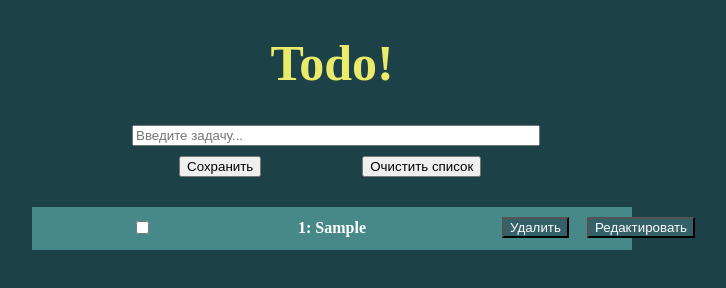
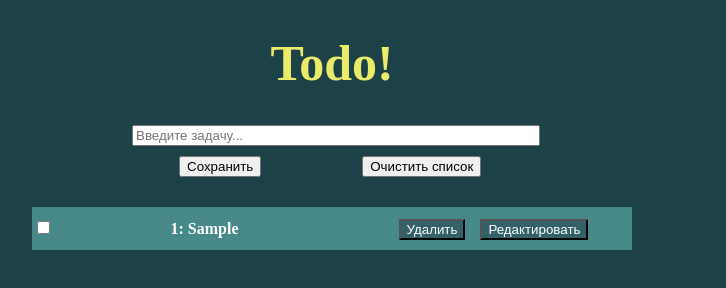
Before and after one commit to burdakin/todo, a plain HTML site: page index.html in a window 1280 px wide. Both pictures are taken after typing "Sample" into the empty fields and a click on the button "Сохранить". Shown: the whole page, without its empty margins (308-1034 px from the left). Drawn offline with Linux system fonts and the light colour scheme.

Commit message:
Fixed .css bugs

```diff
--- a/styles.css
+++ b/styles.css
@@ -30,12 +30,7 @@ form {
     height: auto;
     background-color: #478888;
     margin-top: 30px;
-    padding-bottom: 25px;
-}
-
-.new_todo b {
-    position: relative;
-    top: 12px;
+    padding-bottom: 10px;
 }
 
 button {
@@ -50,8 +45,8 @@ button {
     margin-right: 15px;
     margin-left: 15px;
     margin-top: 10px;
-    position: absolute;
-    left: 795px;
+    position: relative;
+    left: 145px;
 }
 
 .edit_btn {
@@ -60,9 +55,8 @@ button {
     margin-right: 15px;
     margin-left: 15px;
     margin-top: 10px;
-    margin-bottom: 15px;
-    position: absolute;
-    left: 880px;
+    position: relative;
+    left: 130px;
 }
 
 .edit_input {
@@ -73,8 +67,8 @@ button {
 }
 
 .checkbox {
-    position: absolute;
-    left: 440px;
+    position: relative;
+    left: -440px;
     margin-top: 14px;
 }
 
```
